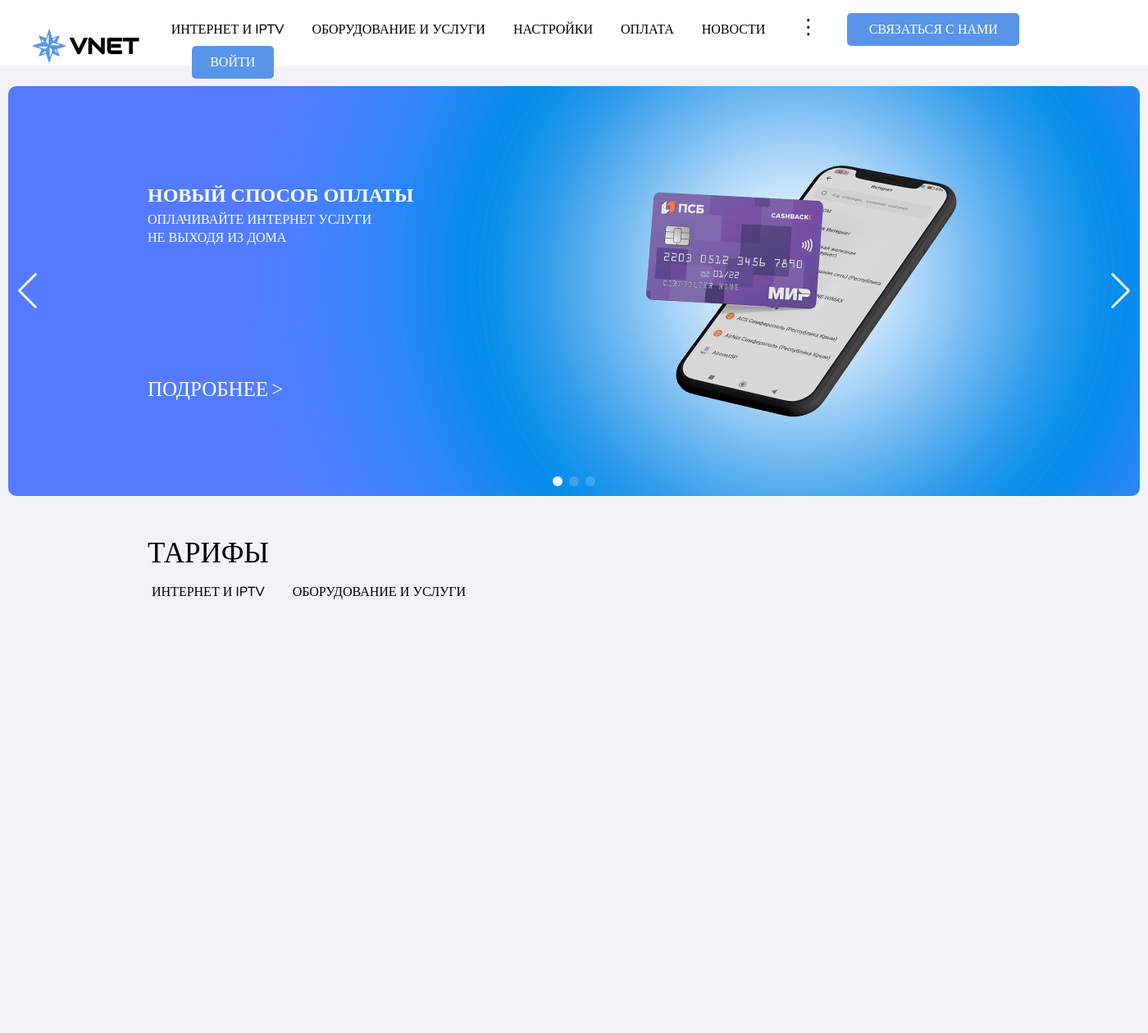
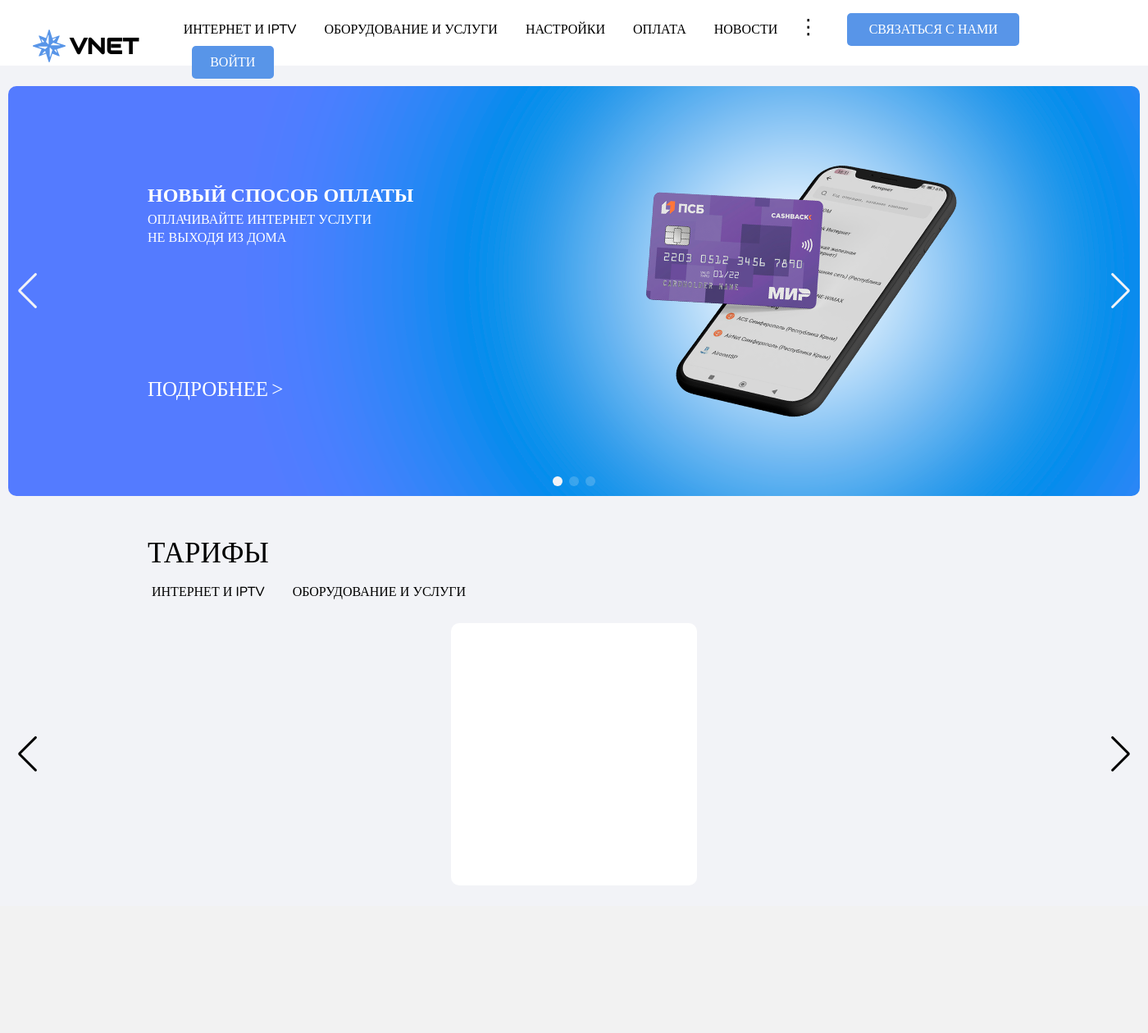
Before and after one commit to Lepyoha/testsite, a PHP site: page / in a window 1400 px wide. Shown: the whole page at 82% size. After the commit the page ends 1080 px from the top, so only its background shows below. Run offline with PHP 8.4, Linux system fonts and the light colour scheme; some web fonts are replaced.

Commit message:
Add files via upload

```diff
--- a/style/style.css
+++ b/style/style.css
@@ -31,11 +31,14 @@ header{
     font-family:"Nunito";
     font-size: 16px;
     display: inline-block;
-    margin-right: 30px;
+    padding-right: 15px;
+    padding-left: 15px;
 }
 
 .header_nav_item a,
-.tariff-type-item a{
+.tariff-type-item a,
+.dropdown_dots_content a,
+.dropdown_communication_content a{
     color: black;
     text-transform: uppercase;
     text-decoration: none;
@@ -86,9 +89,10 @@ header{
 
 .header_nav_item a:hover,
 .tariff-type-item a:hover,
+.dropdown_dots_content a:hover,
+.dropdown_communication_content a:hover,
 .dropbtn1:hover,
 .dropbtn1:focus{
-    box-shadow: 0 10px 13px 0 rgba(0,0,0,0.24), 0 13px 30px 0 rgba(0,0,0,0.16);
     color: #5895e8;
 }
 
@@ -99,18 +103,24 @@ header{
 
 .dropbtn2:hover,
 .dropbtn3:hover{
-    box-shadow: 0 10px 13px 0 rgba(0,0,0,0.24), 0 13px 30px 0 rgba(0,0,0,0.16);
+    -webkit-box-shadow: 0px 6px 20px -1px rgba(34, 60, 80, 0.7);
+    -moz-box-shadow: 0px 6px 20px -1px rgba(34, 60, 80, 0.7);
+    box-shadow: 0px 6px 20px -1px rgba(34, 60, 80, 0.7);
     color: #ffffff;
 }
 
 .dropbtn2:focus{
-    box-shadow: 0 10px 13px 0 rgba(0,0,0,0.24), 0 13px 30px 0 rgba(0,0,0,0.16);
+    -webkit-box-shadow: 0px 6px 20px -1px rgba(34, 60, 80, 0.7);
+    -moz-box-shadow: 0px 6px 20px -1px rgba(34, 60, 80, 0.7);
+    box-shadow: 0px 6px 20px -1px rgba(34, 60, 80, 0.7);
 
 }
 
 
-.header_nav_item a:after,
-.tariff-type-item a:after{
+.header_nav_item a::after,
+.tariff-type-item a::after,
+.dropdown_dots_content a::after,
+.dropdown_communication_content a::after{
     display: block;
     content: "";
     height: 1.5px;
@@ -169,7 +179,9 @@ header{
     background-color: #ffffff;
     min-width: 160px;
     overflow: auto;
-    box-shadow: 0px 8px 16px 0px rgba(0,0,0,0.2);
+    -webkit-box-shadow: 0px 6px 20px -1px rgba(34, 60, 80, 0.7);
+    -moz-box-shadow: 0px 6px 20px -1px rgba(34, 60, 80, 0.7);
+    box-shadow: 0px 6px 20px -1px rgba(34, 60, 80, 0.7);
     right: 0;
     z-index: 4;
     border-radius: 10px;
@@ -201,7 +213,9 @@ header{
     background-color: #ffffff;
     min-width: 160px;
     overflow: auto;
-    box-shadow: 0px 8px 16px 0px rgba(0,0,0,0.2);
+    -webkit-box-shadow: 0px 6px 20px -1px rgba(34, 60, 80, 0.7);
+    -moz-box-shadow: 0px 6px 20px -1px rgba(34, 60, 80, 0.7);
+    box-shadow: 0px 6px 20px -1px rgba(34, 60, 80, 0.7);
     right: 0;
     z-index: 4;
     border-radius: 5px;
@@ -223,30 +237,30 @@ header{
     display: block;
 }
 
-.swiper {
+.banner .swiper {
     margin-top: 25px;
     width: 1380px;
     height: 500px;
     border-radius: 10px;
 }
 
-.swiper .swiper-button-prev::after,
-.swiper .swiper-button-next::after{
+.banner .swiper .swiper-button-prev::after,
+.banner .swiper .swiper-button-next::after{
     color: #f2f3f7;
 }
 
-.swiper .swiper-pagination-bullet{
+.banner .swiper .swiper-pagination-bullet{
     width: 12px;
     height: 12px;
     line-height: 20px;
     background-color: #f2f3f7;
 }
 
-.swiper .swiper-slide .text-swiper-slide{
+.banner .swiper .swiper-slide .text-swiper-slide{
     position: absolute;
 }
 
-.swiper .swiper-slide .text-swiper-slide .text-swiper-slide-title{
+.banner .swiper .swiper-slide .text-swiper-slide .text-swiper-slide-title{
     color: white;
     font-family: "Unbounded";
     padding: 0;
@@ -255,7 +269,7 @@ header{
     padding-top: 120px;
 }
 
-.swiper .swiper-slide .text-swiper-slide p{
+.banner .swiper .swiper-slide .text-swiper-slide p{
     color: white;
     font-family: "Nunito";
     padding: 0;
@@ -265,14 +279,14 @@ header{
 }
 
 
-.swiper .swiper-slide .text-swiper-slide .more{
+.banner .swiper .swiper-slide .text-swiper-slide .more{
     color: white;
     font-family: "Unbounded";
     padding-left: 170px;
     padding-top: 160px;
 }
 
-.swiper .swiper-slide .text-swiper-slide .more span{
+.banner .swiper .swiper-slide .text-swiper-slide .more span{
     color: white;
     font-family: "Unbounded";
     font-size: 25px;
@@ -321,3 +335,23 @@ header{
     display: inline-block;
     margin-right: 30px;
 }
+
+.tariffs .swiper {
+    margin-top: 25px;
+    width: 1380px;
+    height: 320px;
+    border-radius: 10px;
+}
+
+.tariffs .swiper .swiper-button-prev::after,
+.tariffs .swiper .swiper-button-next::after{
+    color: black;
+}
+
+.tariffs .swiper .swiper-wrapper .swiper-slide .swiper-slide-tariff{
+    border-radius: 10px;
+    width: 300px;
+    height: 320px;
+    margin: auto;
+    background-color:  white;
+}
```
